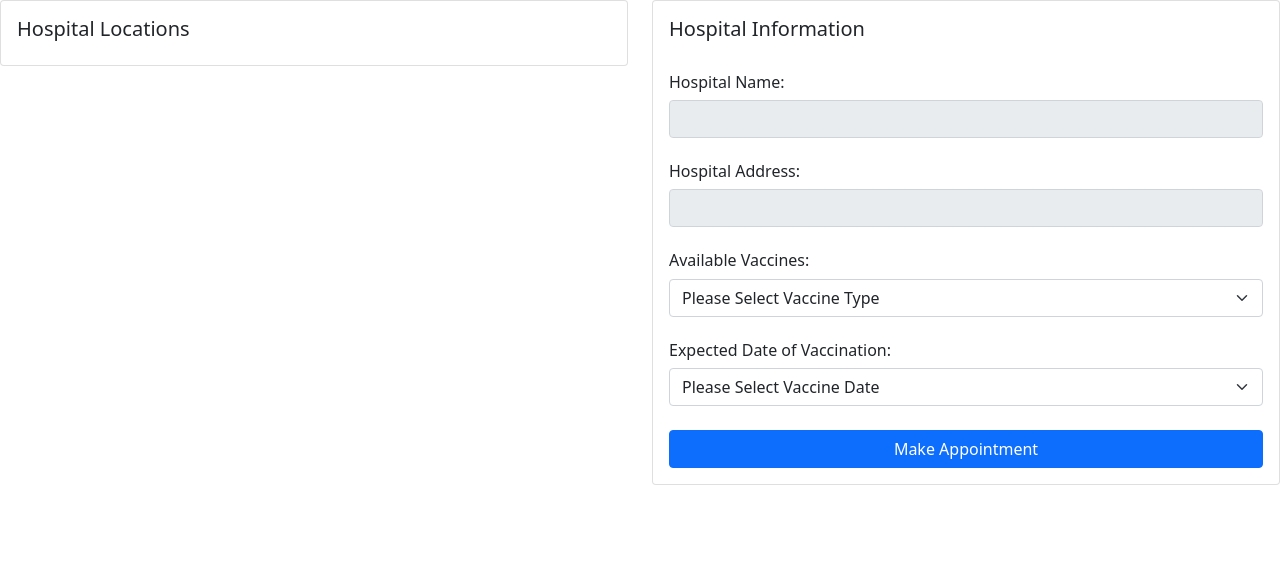
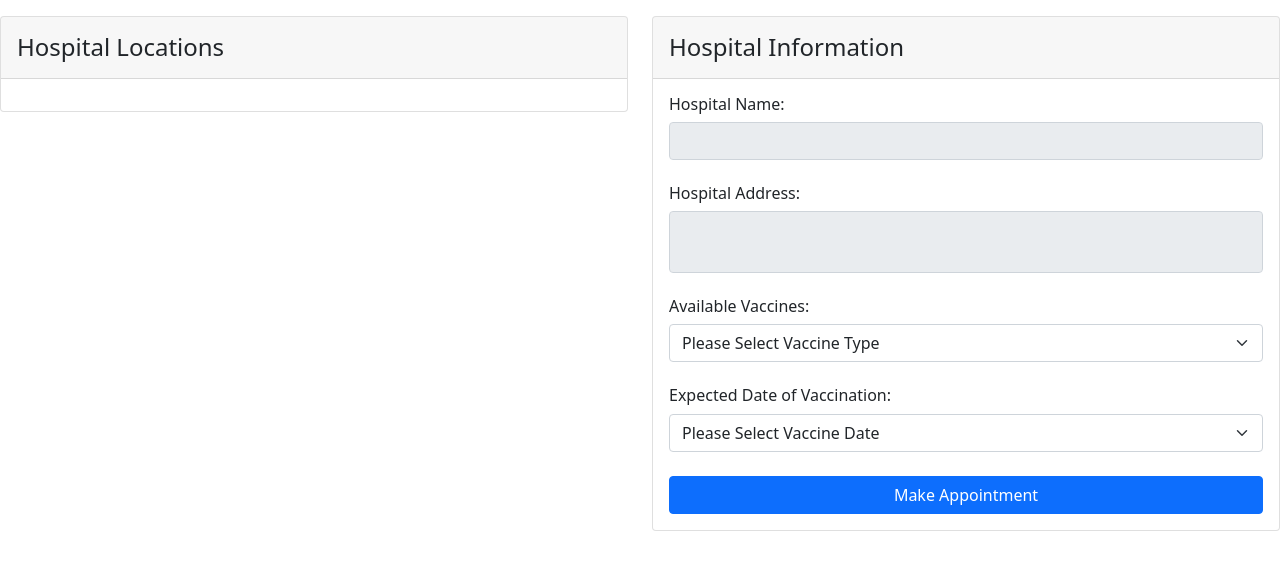
Before and after one commit to JohnRievenAdante/VaccineSchedulingSystem, a Flask app: page /ScheduleAppointment in a window 1280 px wide. Shown: the part 56-626 px from the top of the page. Run offline with Flask 2, Linux system fonts and the light colour scheme; some libraries are stand-ins or nearby versions.

Commit message:
fixed design

```diff
--- a/templates/ScheduleAppointment.html
+++ b/templates/ScheduleAppointment.html
@@ -3,24 +3,29 @@
 {% extends "base.html" %}
 {% block title %}Schedule Appointment{% endblock %}
 {% block content %}
+<div class="form-row mt-3">
+    <div class="col form-group">
     <div class="row">
           <div class="col-sm-6">
             <div class="card">
-          <div class="card-body">
-            <h5 class="card-title">Hospital Locations</h5>
-          </div>
+                <header class="card-header">
+                    <h4 class="card-title mt-2">Hospital Locations</h4>
+                </header>
+                <article class="card-body">
+                </article>
             </div>
           </div>
           <div class="col-sm-6">
             <div class="card">
-          <div class="card-body">
-            <h5 class="card-title">Hospital Information </h5>
-              &nbsp;
+                <header class="card-header">
+                    <h4 class="card-title mt-2">Hospital Information</h4>
+                </header>
+                <article class="card-body">
                     <h6 class="card-text">Hospital Name:</h6>
                 <input type="text" class="form-control" placeholder="" id="HospitalNameInfo" readonly></li>
                   &nbsp;
                 <h6 class="card-text">Hospital Address:</h6>
-            <input type="text" class="form-control" placeholder="" id="HospitalAddressInfo" readonly></li>
+                    <textarea type="text" class="form-control" id="HospitalAddressInfo" style="resize: none;" readonly></textarea>
                   &nbsp;
                 <h6 class="card-text">Available Vaccines: </h6>
                   <div class="form-group">
@@ -108,5 +113,8 @@
                     </div>
             </div>
           </div>
+                </article>
+        </div>
+          </div>
     </div>
 {% endblock %}
```
Lines whose indentation alone changed are shown as unchanged.
